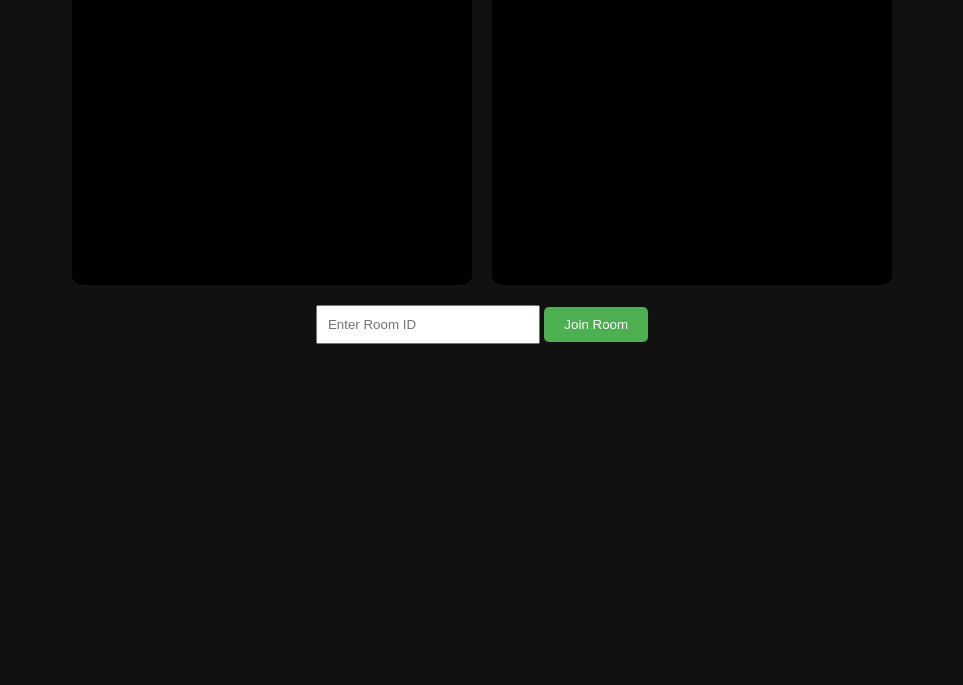
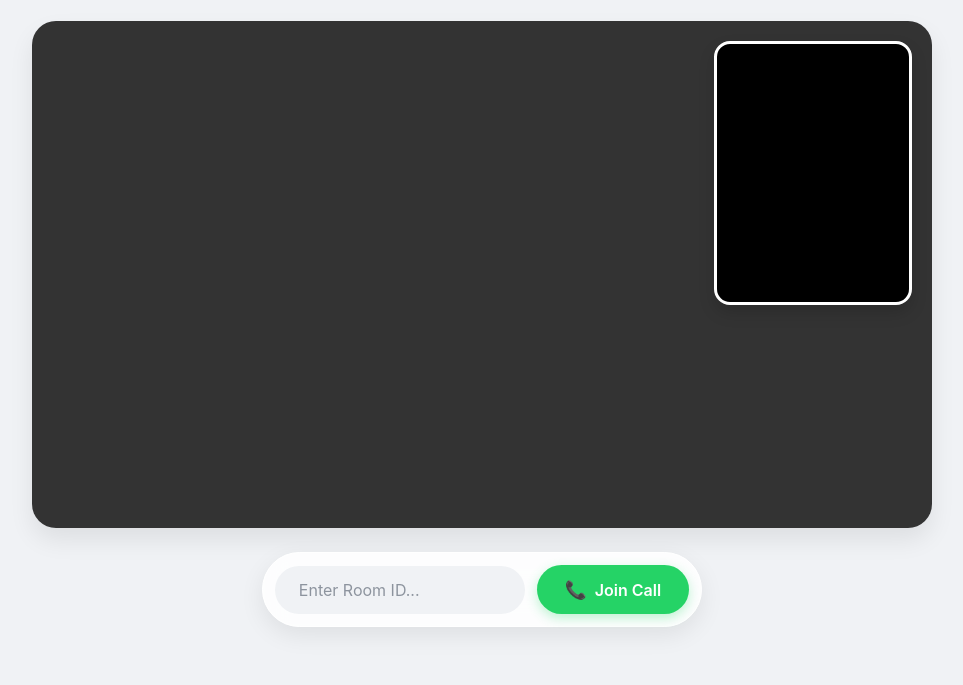
Before and after one commit to Safianu801/test-video-call, a website: page public/index.html in a window 1280 px wide. Shown: the part 115-800 px from the top of the page, without its empty margins (158-1121 px from the left). Drawn offline with nearby package versions, Linux system fonts and the light colour scheme; no server answers.

Commit message:
code update

```diff
--- a/public/app.js
+++ b/public/app.js
@@ -17,7 +17,6 @@ const servers = {
   ],
 };
 
-// Added Try/Catch here to handle camera permissions properly
 async function initMedia() {
   try {
     localStream = await navigator.mediaDevices.getUserMedia({
--- a/public/index.html
+++ b/public/index.html
@@ -3,24 +3,36 @@
   <head>
     <meta charset="UTF-8" />
     <meta name="viewport" content="width=device-width, initial-scale=1.0" />
-    <title>WebRTC Video Call</title>
+    <title>Friendly Video Call</title>
     <link rel="stylesheet" href="style.css" />
   </head>
   <body>
-    <div class="container">
-      <h1>WebRTC Video Call</h1>
+    <div class="app-wrapper">
+      <!-- Friendly Header -->
+      <header class="app-header">
+        <h1>Video Call</h1>
+        <p>🔒 End-to-end encrypted</p>
+      </header>
 
-      <div class="videos">
-        <video id="localVideo" autoplay playsinline muted></video>
+      <!-- Video Stage (FaceTime/WhatsApp Layout) -->
+      <div class="video-stage">
+        <!-- Remote User (Fills the screen) -->
         <video id="remoteVideo" autoplay playsinline></video>
+
+        <!-- Local User (Floating Picture-in-Picture) -->
+        <div class="local-video-card">
+          <video id="localVideo" autoplay playsinline muted></video>
+        </div>
       </div>
 
-      <div class="controls">
-        <input type="text" id="roomInput" placeholder="Enter Room ID" />
-        <button id="joinBtn">Join Room</button>
+      <!-- Floating Controls -->
+      <div class="controls-dock">
+        <input type="text" id="roomInput" placeholder="Enter Room ID..." />
+        <button id="joinBtn"><span class="icon">📞</span> Join Call</button>
       </div>
     </div>
 
+    <!-- Scripts (Untouched) -->
     <script src="https://cdn.socket.io/4.7.2/socket.io.min.js"></script>
     <script src="app.js"></script>
   </body>
--- a/public/style.css
+++ b/public/style.css
@@ -1,49 +1,214 @@
-body {
+/* --- Base Reset & Typography --- */
+* {
+  box-sizing: border-box;
   margin: 0;
-  font-family: Arial;
-  background: #111;
-  color: white;
+  padding: 0;
+  font-family:
+    -apple-system, BlinkMacSystemFont, "Segoe UI", Roboto, Helvetica, Arial,
+    sans-serif;
 }
 
-.container {
+body {
+  background-color: #f0f2f5; /* Clean WhatsApp Web light gray */
+  color: #1c1e21;
+  min-height: 100vh;
+  display: flex;
+  justify-content: center;
+  align-items: center;
   padding: 20px;
+}
+
+/* --- Main App Container --- */
+.app-wrapper {
+  width: 100%;
+  max-width: 900px;
+  display: flex;
+  flex-direction: column;
+  align-items: center;
+  gap: 24px;
+  animation: popIn 0.6s cubic-bezier(0.175, 0.885, 0.32, 1.275);
+}
+
+/* --- Header --- */
+.app-header {
   text-align: center;
 }
 
-.videos {
-  display: flex;
-  justify-content: center;
-  gap: 20px;
-  margin-top: 20px;
+.app-header h1 {
+  font-size: 1.75rem;
+  font-weight: 700;
+  color: #000000;
+  margin-bottom: 4px;
 }
 
-video {
-  width: 400px;
-  height: 300px;
-  background: black;
-  border-radius: 10px;
-  object-fit: cover;
-  transform: scaleX(-1); /* Mirrors the local video */
+.app-header p {
+  font-size: 0.85rem;
+  color: #65676b;
+  font-weight: 500;
 }
 
-.controls {
-  margin-top: 20px;
+/* --- Video Layout (Picture-in-Picture) --- */
+.video-stage {
+  position: relative;
+  width: 100%;
+  aspect-ratio: 16 / 9;
+  background-color: #e4e6eb; /* Soft placeholder before video loads */
+  border-radius: 24px;
+  overflow: hidden;
+  box-shadow: 0 12px 24px rgba(0, 0, 0, 0.08);
+}
+
+/* Remote Video (Background) */
+#remoteVideo {
+  width: 100%;
+  height: 100%;
+  object-fit: cover;
+  background-color: #333; /* Darker bg when active but no feed */
+}
+
+/* Local Video (Floating FaceTime-style widget) */
+.local-video-card {
+  position: absolute;
+  top: 20px;
+  right: 20px;
+  width: 22%;
+  min-width: 100px;
+  aspect-ratio: 3 / 4; /* Mobile-style portrait crop for self */
+  background: #000;
+  border-radius: 16px;
+  overflow: hidden;
+  border: 3px solid #ffffff;
+  box-shadow: 0 8px 16px rgba(0, 0, 0, 0.15);
+  transition:
+    transform 0.3s ease,
+    box-shadow 0.3s ease;
+  z-index: 10;
+}
+
+.local-video-card:hover {
+  transform: translateY(-4px) scale(1.02);
+  box-shadow: 0 12px 20px rgba(0, 0, 0, 0.2);
+}
+
+#localVideo {
+  width: 100%;
+  height: 100%;
+  object-fit: cover;
+  transform: scaleX(-1); /* Mirrors the local video naturally */
+}
+
+/* --- Controls (FaceTime blur + WhatsApp green) --- */
+.controls-dock {
+  display: flex;
+  align-items: center;
+  gap: 12px;
+  background: rgba(255, 255, 255, 0.85);
+  backdrop-filter: blur(12px);
+  -webkit-backdrop-filter: blur(12px);
+  padding: 12px;
+  border-radius: 50px;
+  box-shadow: 0 8px 24px rgba(0, 0, 0, 0.08);
+  border: 1px solid rgba(255, 255, 255, 1);
+  width: max-content;
+  max-width: 100%;
 }
 
 input {
-  padding: 10px;
-  width: 200px;
+  padding: 14px 24px;
+  border: none;
+  background-color: #f0f2f5;
+  border-radius: 30px;
+  font-size: 1rem;
+  color: #1c1e21;
+  width: 250px;
+  outline: none;
+  transition: background-color 0.2s ease;
+}
+
+input::placeholder {
+  color: #8d949e;
+}
+
+input:focus {
+  background-color: #e4e6eb;
 }
 
 button {
-  padding: 10px 20px;
+  display: flex;
+  align-items: center;
+  gap: 8px;
+  padding: 14px 28px;
+  border: none;
+  border-radius: 30px;
+  background-color: #25d366; /* WhatsApp Green */
+  color: white;
+  font-size: 1rem;
+  font-weight: 600;
   cursor: pointer;
-  background-color: #4caf50;
-  color: white;
-  border: none;
-  border-radius: 5px;
+  transition: all 0.2s ease;
+  box-shadow: 0 4px 12px rgba(37, 211, 102, 0.3);
+}
+
+button .icon {
+  font-size: 1.1rem;
 }
 
 button:hover {
-  background-color: #45a049;
+  background-color: #20bd5a;
+  transform: scale(1.03);
 }
+
+button:active {
+  transform: scale(0.97);
+}
+
+/* --- Friendly Animations --- */
+@keyframes popIn {
+  0% {
+    opacity: 0;
+    transform: scale(0.95) translateY(20px);
+  }
+  100% {
+    opacity: 1;
+    transform: scale(1) translateY(0);
+  }
+}
+
+/* --- Mobile Responsiveness --- */
+@media (max-width: 600px) {
+  body {
+    padding: 10px;
+  }
+
+  .video-stage {
+    /* Change to a taller, phone-like aspect ratio on mobile */
+    aspect-ratio: 3 / 4;
+    border-radius: 20px;
+  }
+
+  .local-video-card {
+    width: 30%;
+    top: 16px;
+    right: 16px;
+    border-radius: 12px;
+    border-width: 2px;
+  }
+
+  .controls-dock {
+    flex-direction: column;
+    width: 100%;
+    border-radius: 24px;
+    padding: 16px;
+    box-sizing: border-box;
+  }
+
+  input {
+    width: 100%;
+    text-align: center;
+  }
+
+  button {
+    width: 100%;
+    justify-content: center;
+  }
+}
```
